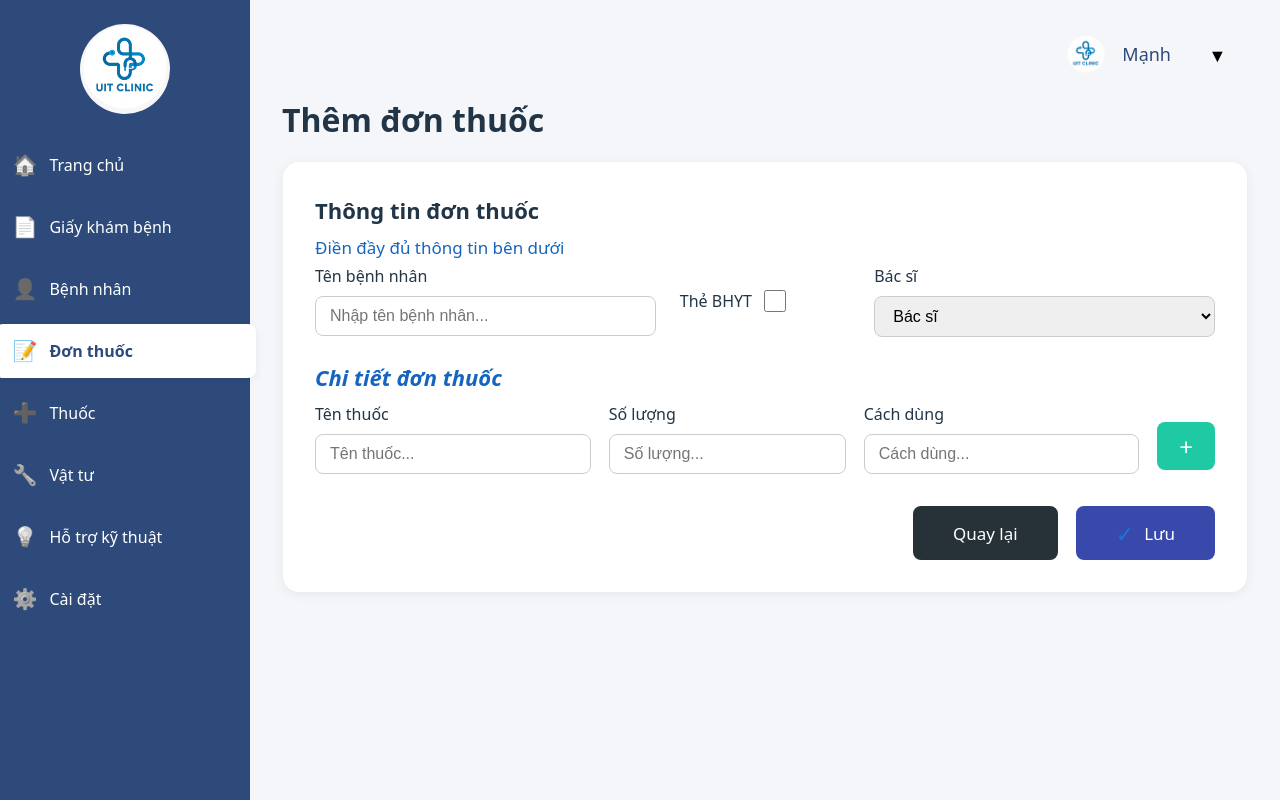
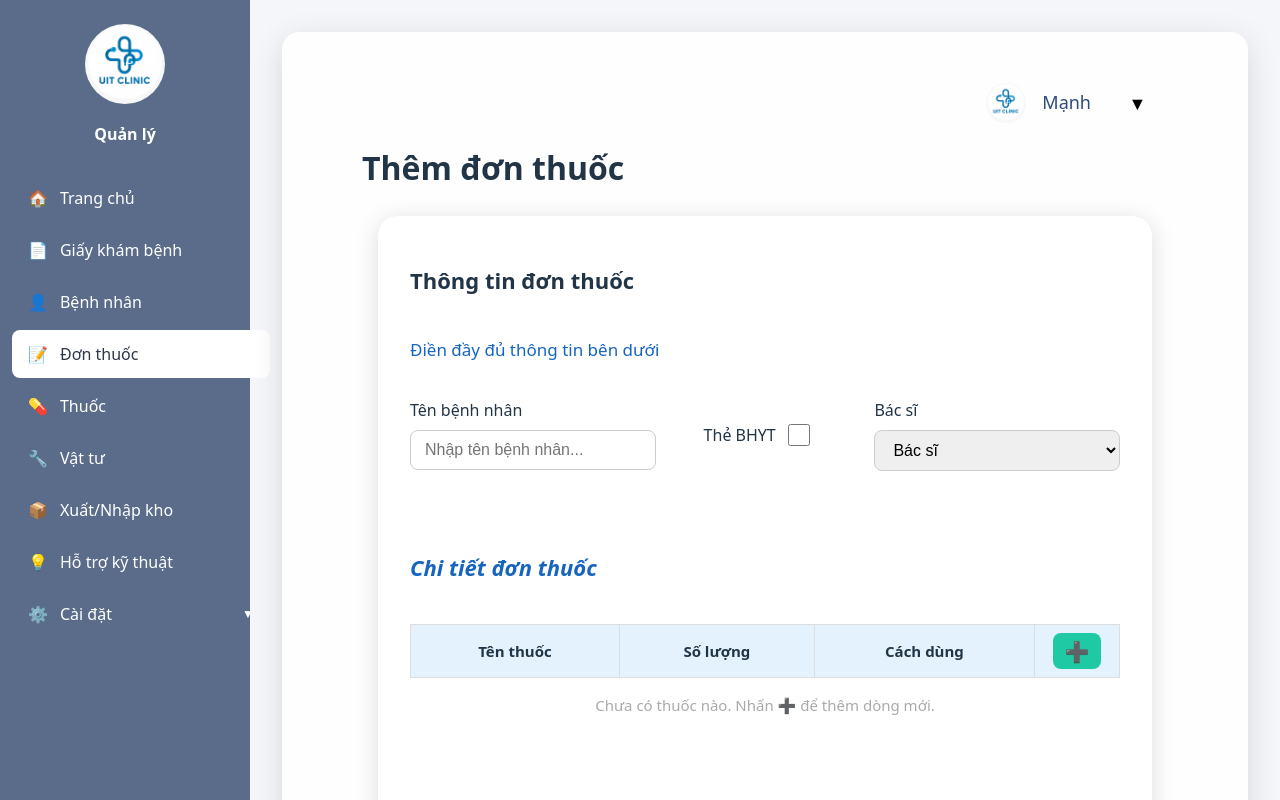
Before and after one commit to tolinh91/UITClinic, a React (Vite) app in the folder frontend/phongmach/: page /qldonthuoc/tao in a window 1280 px wide. Shown: the top 800 px of the page. Built offline with nearby package versions, Linux system fonts and the light colour scheme.

Commit message:
Create CreateDT

```diff
--- a/frontend/phongmach/src/pages/BenhNhan/DanhSachBenhNhan.tsx
+++ b/frontend/phongmach/src/pages/BenhNhan/DanhSachBenhNhan.tsx
@@ -46,6 +46,111 @@ const DanhSachBenhNhan: React.FC = () => {
 
   if (loading) return <p>Đang tải...</p>;
   if (error) return <p style={{ color: "red" }}>{error}</p>;
+  const validateDate = (dateString: string): boolean => {
+    if (!dateString) return true; // Allow empty date
+
+    // Parse date in dd/mm/yyyy or dd/mm/yy format
+    const dateRegex = /^(\d{1,2})\/(\d{1,2})\/(\d{2,4})$/;
+    const match = dateString.match(dateRegex);
+
+    if (!match) return false;
+
+    let day = parseInt(match[1], 10);
+    let month = parseInt(match[2], 10);
+    let year = parseInt(match[3], 10);
+
+    // Convert 2-digit year to 4-digit year
+    if (year < 100) {
+      year += year < 50 ? 2000 : 1900;
+    }
+
+    // Check if date is valid
+    const date = new Date(year, month - 1, day);
+    if (date.getFullYear() !== year || date.getMonth() !== month - 1 || date.getDate() !== day) {
+      return false;
+    }
+
+    // Check date range: 1/1/1900 to current date
+    const minDate = new Date(1900, 0, 1);
+    const maxDate = new Date();
+
+    return date >= minDate && date <= maxDate;
+  };
+
+  const handleSearch = () => {
+    if (!search.trim()) return benhNhanList;
+    return benhNhanList.filter(bn =>
+      bn.tenBenhNhan.toLowerCase().includes(search.toLowerCase()) ||
+      bn.maBenhNhan.toLowerCase().includes(search.toLowerCase()) ||
+      bn.soDienThoai.includes(search)
+    );
+  };
+
+  const handleEdit = (benhNhan: BenhNhan) => {
+    setEditingId(benhNhan.id);
+    setEditFormData({ ...benhNhan });
+  };
+
+  const handleSave = () => {
+    if (editFormData && editingId) {
+      // Validate birth date before saving
+      if (editFormData.ngaySinh && !validateDate(editFormData.ngaySinh)) {
+        alert("Ngày sinh không hợp lệ. Vui lòng nhập ngày sinh theo định dạng dd/mm/yyyy và trong khoảng từ 1/1/1900 đến ngày hiện tại");
+        return;
+      }
+
+      setBenhNhanList(prev => {
+        const updated = prev.map(bn => bn.id === editingId ? editFormData : bn);
+        localStorage.setItem('benhNhanList', JSON.stringify(updated));
+        return updated;
+      });
+      setEditingId(null);
+      setEditFormData(null);
+    }
+  };
+
+  const handleCancel = () => {
+    setEditingId(null);
+    setEditFormData(null);
+  };
+
+  const handleInputChange = (field: keyof BenhNhan, value: string) => {
+    if (editFormData) {
+      setEditFormData(prev => prev ? { ...prev, [field]: value } : null);
+    }
+  };
+
+  const handleDeleteClick = (benhNhan: BenhNhan) => {
+    setDeleteTarget(benhNhan);
+    setShowDeleteConfirm(true);
+  };
+
+  const handleDeleteConfirm = () => {
+    if (deleteTarget) {
+      setBenhNhanList(prev => {
+        const updated = prev.filter(bn => bn.id !== deleteTarget.id);
+        localStorage.setItem('benhNhanList', JSON.stringify(updated));
+        return updated;
+      });
+      setDeletedPatientInfo(`${deleteTarget.maBenhNhan} ${deleteTarget.tenBenhNhan}`);
+      setShowDeleteSuccess(true);
+      setTimeout(() => setShowDeleteSuccess(false), 4000);
+    }
+    setShowDeleteConfirm(false);
+    setDeleteTarget(null);
+  };
+
+  const handleDeleteCancel = () => {
+    setShowDeleteConfirm(false);
+    setDeleteTarget(null);
+  };
+
+  const handleMenuSelect = (option: string) => {
+    setMenuOpen(false);
+    if (option === "Thông tin cá nhân") navigate("/profile");
+    else if (option === "Đổi mật khẩu") navigate("/changepassword");
+    else if (option === "Thoát") navigate("/login");
+  };
 
   return (
     <div>
--- a/frontend/phongmach/src/pages/DonThuoc/CreateDT.tsx
+++ b/frontend/phongmach/src/pages/DonThuoc/CreateDT.tsx
@@ -1,28 +1,26 @@
 import React, { useState } from "react";
 import { useNavigate, useLocation } from "react-router-dom";
 import appIcon from '../../assets/appicon.png';
+import Sidebar from '../../components/Sidebar';
 
-const sidebarItems = [
-  { label: "Trang chủ", icon: "🏠", route: "/main" },
-  { label: "Giấy khám bệnh", icon: "📄", route: "/qlgkb" },
-  { label: "Bệnh nhân", icon: "👤", route: "/qlbenhnhan" },
-  { label: "Đơn thuốc", icon: "📝", route: "/qldonthuoc" },
-  { label: "Thuốc", icon: "➕", route: "/thuoc" },
-  { label: "Vật tư", icon: "🔧", route: "/qlvattu" },
-  { label: "Hỗ trợ kỹ thuật", icon: "💡", route: "/hotro" },
-  { label: "Cài đặt", icon: "⚙️", route: "/caidat" },
-];
+// ...existing code...
 
 const CreateDT = () => {
   const navigate = useNavigate();
   const location = useLocation();
-  const [active, setActive] = useState("Đơn thuốc");
+  // ...existing code...
   const [menuOpen, setMenuOpen] = useState(false);
 
-  React.useEffect(() => {
-    const found = sidebarItems.find(item => item.route === location.pathname);
-    if (found) setActive(found.label);
-  }, [location.pathname]);
+  // ...existing code...
+
+  // Lấy danh sách bệnh nhân từ localStorage
+  const benhNhanList = React.useMemo(() => {
+    try {
+      return JSON.parse(localStorage.getItem('benhNhanList') || '[]');
+    } catch {
+      return [];
+    }
+  }, []);
 
   // Form state
   const [form, setForm] = useState({
@@ -45,17 +43,12 @@ const CreateDT = () => {
   };
 
   // Thêm thuốc vào danh sách
+  // Thêm dòng mới rỗng vào danh sách thuốc
   const handleAddMedicine = () => {
-    if (!form.medicine || !form.quantity || !form.usage) return;
     setMedicines(prev => [
       ...prev,
-      {
-        medicine: form.medicine,
-        quantity: form.quantity,
-        usage: form.usage
-      }
+      { medicine: '', quantity: '', usage: '' }
     ]);
-    setForm(f => ({ ...f, medicine: '', quantity: '', usage: '' }));
   };
 
   // Xóa thuốc khỏi danh sách
@@ -84,40 +77,52 @@ const CreateDT = () => {
   };
 
   return (
-    <form style={{ minHeight: '100vh', width: '100vw', display: 'flex', background: '#f5f6fa' }} onSubmit={handleSave}>
-      {/* Sidebar */}
-      <div style={{ width: 250, minWidth: 70, background: '#2d4a7a', color: '#fff', display: 'flex', flexDirection: 'column', alignItems: 'center', paddingTop: 24, position: 'relative' }}>
-        <img src={appIcon} alt="logo" style={{ width: '70%', maxWidth: 90, minWidth: 50, borderRadius: '50%', marginBottom: 24, background: '#fff', objectFit: 'cover' }} />
-        {sidebarItems.map(item => (
+    <form
+      style={{
+        minHeight: '100vh',
+        width: '100vw',
+        display: 'flex',
+        background: '#f5f6fa',
+        flexWrap: 'wrap',
+        boxSizing: 'border-box',
+      }}
+      onSubmit={handleSave}
+    >
+      {/* Sidebar thay thế bằng component Sidebar giống MainPage */}
+      <div style={{ minWidth: 0 }}>
+        <Sidebar activePage="Đơn thuốc" />
+      </div>
+      {/* Main content */}
       <div
-            key={item.label}
-            onClick={() => navigate(item.route)}
         style={{
-              width: '90%',
+          flex: 1,
+          padding: '48px 48px 0 48px',
+          minWidth: 0,
           display: 'flex',
-              alignItems: 'center',
-              gap: 12,
-              padding: '12px 18px',
-              marginBottom: 8,
-              borderRadius: 8,
-              background: active === item.label ? '#fff' : 'transparent',
-              color: active === item.label ? '#2d4a7a' : '#fff',
-              fontWeight: active === item.label ? 600 : 400,
-              cursor: 'pointer',
-              boxShadow: active === item.label ? '0 2px 8px #0001' : 'none',
-              transition: 'all 0.2s',
-              fontSize: '1rem',
+          flexDirection: 'column',
+          background: 'rgba(255,255,255,0.92)',
+          margin: '32px',
+          borderRadius: '18px',
+          boxShadow: '0 8px 32px rgba(0,0,0,0.12)',
+          position: 'relative',
+          maxWidth: 1400,
+          width: '100%',
+          boxSizing: 'border-box',
+          transition: 'all 0.3s',
         }}
       >
-            <span style={{ fontSize: 20, color: active === item.label ? '#2d4a7a' : '#e0e6ef', filter: active === item.label ? '' : 'grayscale(1)' }}>{item.icon}</span>
-            <span style={{ display: 'inline-block', whiteSpace: 'nowrap', overflow: 'hidden', textOverflow: 'ellipsis' }}>{item.label}</span>
-          </div>
-        ))}
-      </div>
-      {/* Main content */}
-      <div style={{ flex: 1, padding: '32px 0 0 0', minWidth: 0, display: 'flex', flexDirection: 'column' }}>
         {/* Top right menu */}
-        <div style={{ display: 'flex', justifyContent: 'flex-end', alignItems: 'center', gap: 16, flexWrap: 'wrap', padding: '0 32px' }}>
+        <div
+          style={{
+            display: 'flex',
+            justifyContent: 'flex-end',
+            alignItems: 'center',
+            gap: 16,
+            flexWrap: 'wrap',
+            padding: '0 32px',
+            flexDirection: 'row',
+          }}
+        >
           <img src={appIcon} alt="logo" style={{ width: 40, borderRadius: '50%' }} />
           <span style={{ fontWeight: 500, fontSize: 18, color: '#2d4a7a' }}>Mạnh</span>
           <div style={{ position: 'relative' }}>
@@ -146,27 +151,77 @@ const CreateDT = () => {
           </div>
         </div>
         {/* Title */}
-        <div style={{ display: 'flex', alignItems: 'center', padding: '0 32px', marginTop: 18 }}>
+        <div
+          style={{
+            display: 'flex',
+            alignItems: 'center',
+            padding: '0 32px',
+            marginTop: 18,
+            flexWrap: 'wrap',
+            gap: 12,
+          }}
+        >
           <div style={{ fontSize: '2rem', fontWeight: 600 }}>Thêm đơn thuốc</div>
         </div>
         {/* Form card */}
-        <div style={{ padding: '0 32px', marginTop: 18, marginBottom: 24 }}>
-          <div style={{ background: '#fff', borderRadius: 16, padding: 32, maxWidth: 900, margin: '0 auto', boxShadow: '0 2px 12px #0001' }}>
+        <div
+          style={{
+            padding: '0 48px',
+            marginTop: 24,
+            marginBottom: 32,
+            boxSizing: 'border-box',
+            width: '100%',
+            maxWidth: 1200,
+            marginLeft: 'auto',
+            marginRight: 'auto',
+          }}
+        >
+          <div
+            style={{
+              background: '#fff',
+              borderRadius: 20,
+              padding: '48px 32px',
+              maxWidth: 1200,
+              margin: '0 auto',
+              boxShadow: '0 4px 24px #0002',
+              boxSizing: 'border-box',
+              width: '100%',
+              display: 'flex',
+              flexDirection: 'column',
+              gap: 32,
+              transition: 'all 0.3s',
+            }}
+          >
             {/* Thông tin đơn thuốc */}
             <div style={{ fontWeight: 600, fontSize: 22, marginBottom: 8 }}>Thông tin đơn thuốc</div>
             <div style={{ color: '#1565c0', fontWeight: 500, fontSize: 17, marginBottom: 4 }}>Điền đầy đủ thông tin bên dưới</div>
-            <div style={{ display: 'flex', gap: 24, marginBottom: 18 }}>
-              <div style={{ flex: 2, display: 'flex', flexDirection: 'column', gap: 8 }}>
+            <div
+              style={{
+                display: 'flex',
+                gap: 48,
+                marginBottom: 24,
+                flexWrap: 'wrap',
+                width: '100%',
+                justifyContent: 'space-between',
+              }}
+            >
+              <div style={{ flex: 2, display: 'flex', flexDirection: 'column', gap: 8, minWidth: 180, width: '100%' }}>
                 <label style={{ fontWeight: 500 }}>Tên bệnh nhân</label>
-                <input name="patient" value={form.patient ?? ''} onChange={handleChange} style={{ padding: '10px 14px', borderRadius: 8, border: '1px solid #ccc', fontSize: 16 }} placeholder="Nhập tên bệnh nhân..." />
+                <input
+                  name="patient"
+                  value={form.patient ?? ''}
+                  onChange={handleChange}
+                  style={{ padding: '10px 14px', borderRadius: 8, border: '1px solid #ccc', fontSize: 16 }}
+                  placeholder="Nhập tên bệnh nhân..."
+                />
               </div>
               <div style={{ flex: 1, display: 'flex', alignItems: 'center', gap: 8 }}>
-                <label style={{ fontWeight: 500 }}>Thẻ BHYT</label>
-                <input type="checkbox" name="bhyt" checked={!!form.bhyt} onChange={handleChange} style={{ width: 22, height: 22 }} />
+                <label style={{ fontWeight: 500, minWidth: 70 }}>Thẻ BHYT</label>
+                <input type="checkbox" name="bhyt" checked={!!form.bhyt} onChange={handleChange} style={{ width: 22, height: 22, minWidth: 22 }} />
               </div>
               <div style={{ flex: 2, display: 'flex', flexDirection: 'column', gap: 8 }}>
                 <label style={{ fontWeight: 500 }}>Bác sĩ</label>
-                <select name="doctor" value={form.doctor ?? ''} onChange={handleChange} style={{ padding: '10px 14px', borderRadius: 8, border: '1px solid #ccc', fontSize: 16 }}>
+                <select name="doctor" value={form.doctor ?? ''} onChange={handleChange} style={{ padding: '10px 14px', borderRadius: 8, border: '1px solid #ccc', fontSize: 16, minWidth: 120 }}>
                   <option value="">Bác sĩ</option>
                   <option value="BS01">BS01</option>
                   <option value="BS02">BS02</option>
@@ -175,59 +230,98 @@ const CreateDT = () => {
             </div>
             {/* Chi tiết đơn thuốc */}
             <div style={{ fontWeight: 600, fontSize: 22, marginBottom: 8, marginTop: 24, color: '#1565c0', fontStyle: 'italic' }}>Chi tiết đơn thuốc</div>
-            <div style={{ display: 'flex', gap: 18, marginBottom: 18, alignItems: 'flex-end' }}>
-              <div style={{ flex: 2, display: 'flex', flexDirection: 'column', gap: 8 }}>
-                <label style={{ fontWeight: 500 }}>Tên thuốc</label>
-                <input name="medicine" value={form.medicine ?? ''} onChange={handleChange} style={{ padding: '10px 14px', borderRadius: 8, border: '1px solid #ccc', fontSize: 16 }} placeholder="Tên thuốc..." />
-              </div>
-              <div style={{ flex: 1, display: 'flex', flexDirection: 'column', gap: 8 }}>
-                <label style={{ fontWeight: 500 }}>Số lượng</label>
-                <input name="quantity" value={form.quantity ?? ''} onChange={handleChange} style={{ padding: '10px 14px', borderRadius: 8, border: '1px solid #ccc', fontSize: 16 }} placeholder="Số lượng..." />
-              </div>
-              <div style={{ flex: 2, display: 'flex', flexDirection: 'column', gap: 8 }}>
-                <label style={{ fontWeight: 500 }}>Cách dùng</label>
-                <input name="usage" value={form.usage ?? ''} onChange={handleChange} style={{ padding: '10px 14px', borderRadius: 8, border: '1px solid #ccc', fontSize: 16 }} placeholder="Cách dùng..." />
-              </div>
-              <div style={{ display: 'flex', flexDirection: 'row', gap: 8, alignItems: 'flex-end', marginBottom: 4 }}>
-                <button type="button" style={{ width: 48, height: 48, background: '#1ec9a4', color: '#fff', border: 'none', borderRadius: 8, fontWeight: 500, fontSize: 24, cursor: 'pointer', display: 'flex', alignItems: 'center', justifyContent: 'center' }} title="Thêm" onClick={handleAddMedicine}>
-                  <span style={{ display: 'inline-block', fontSize: 24 }}>+</span>
-                </button>
-              </div>
-            </div>
-            {/* Danh sách thuốc đã thêm */}
-            {medicines.length > 0 && (
-              <div style={{ marginTop: 12, marginBottom: 18 }}>
-                <table style={{ width: '100%', borderCollapse: 'collapse', fontSize: 15 }}>
+            <div style={{ width: '100%', marginBottom: 24, overflowX: 'auto', maxWidth: '100vw' }}>
+              <table style={{ minWidth: 600, width: '100%', borderCollapse: 'collapse', fontSize: 15, tableLayout: 'auto' }}>
                 <thead>
                   <tr style={{ background: '#e3f2fd' }}>
                       <th style={{ padding: '8px 12px', border: '1px solid #ddd' }}>Tên thuốc</th>
                       <th style={{ padding: '8px 12px', border: '1px solid #ddd' }}>Số lượng</th>
                       <th style={{ padding: '8px 12px', border: '1px solid #ddd' }}>Cách dùng</th>
-                      <th style={{ padding: '8px 12px', border: '1px solid #ddd' }}>Xóa</th>
+                      <th style={{ padding: '8px 12px', border: '1px solid #ddd', textAlign: 'center', width: 60 }}>
+                        <button type="button" style={{ width: 36, height: 36, background: '#1ec9a4', color: '#fff', border: 'none', borderRadius: 8, fontWeight: 500, fontSize: 20, cursor: 'pointer', display: 'inline-flex', alignItems: 'center', justifyContent: 'center' }} title="Thêm dòng mới" onClick={handleAddMedicine}>
+                          <span style={{ display: 'inline-block', fontSize: 20 }}>➕</span>
+                        </button>
+                      </th>
                   </tr>
                 </thead>
                 <tbody>
                   {medicines.map((med, idx) => (
                     <tr key={idx}>
-                        <td style={{ padding: '8px 12px', border: '1px solid #ddd' }}>{med.medicine}</td>
-                        <td style={{ padding: '8px 12px', border: '1px solid #ddd' }}>{med.quantity}</td>
-                        <td style={{ padding: '8px 12px', border: '1px solid #ddd' }}>{med.usage}</td>
+                       <td style={{ padding: '8px 12px', border: '1px solid #ddd', minWidth: 120 }}>
+                         <input
+                           type="text"
+                           value={med.medicine}
+                           onChange={e => {
+                             const value = e.target.value;
+                             setMedicines(prev => prev.map((m, i) => i === idx ? { ...m, medicine: value } : m));
+                           }}
+                           placeholder="Tên thuốc..."
+                           style={{ width: '100%', minWidth: 100, maxWidth: 200, padding: '6px 10px', borderRadius: 6, border: '1px solid #ccc', fontSize: 15, boxSizing: 'border-box' }}
+                         />
+                       </td>
+                       <td style={{ padding: '8px 12px', border: '1px solid #ddd', minWidth: 80 }}>
+                         <input
+                           type="text"
+                           value={med.quantity}
+                           onChange={e => {
+                             const value = e.target.value;
+                             setMedicines(prev => prev.map((m, i) => i === idx ? { ...m, quantity: value } : m));
+                           }}
+                           placeholder="Số lượng..."
+                           style={{ width: '100%', minWidth: 60, maxWidth: 120, padding: '8px 12px', borderRadius: 6, border: '1px solid #ccc', fontSize: 15, boxSizing: 'border-box' }}
+                         />
+                       </td>
+                       <td style={{ padding: '8px 12px', border: '1px solid #ddd', minWidth: 120 }}>
+                         <input
+                           type="text"
+                           value={med.usage}
+                           onChange={e => {
+                             const value = e.target.value;
+                             setMedicines(prev => prev.map((m, i) => i === idx ? { ...m, usage: value } : m));
+                           }}
+                           placeholder="Cách dùng..."
+                           style={{ width: '100%', minWidth: 100, maxWidth: 220, padding: '6px 10px', borderRadius: 6, border: '1px solid #ccc', fontSize: 15, boxSizing: 'border-box' }}
+                         />
+                       </td>
                       <td style={{ padding: '8px 12px', border: '1px solid #ddd', textAlign: 'center' }}>
-                          <button type="button" style={{ background: '#e53935', color: '#fff', border: 'none', borderRadius: 6, padding: '4px 10px', cursor: 'pointer' }} title="Xóa" onClick={() => handleRemoveMedicine(idx)}>
-                            <span style={{ fontSize: 18 }}>&#128465;</span>
+                        <button
+                          type="button"
+                          style={{ width: 32, height: 32, background: '#e53935', color: '#fff', border: 'none', borderRadius: 8, fontWeight: 500, fontSize: 18, cursor: 'pointer', display: 'inline-flex', alignItems: 'center', justifyContent: 'center' }}
+                          title="Xóa dòng này"
+                          onClick={() => handleRemoveMedicine(idx)}
+                        >
+                          <span style={{ display: 'inline-block', fontSize: 18 }}>🗑️</span>
                         </button>
                       </td>
                     </tr>
                   ))}
+                  {medicines.length === 0 && (
+                    <tr>
+                      <td colSpan={4} style={{ textAlign: 'center', padding: '16px', color: '#aaa' }}>Chưa có thuốc nào. Nhấn ➕ để thêm dòng mới.</td>
+                    </tr>
+                  )}
                 </tbody>
               </table>
             </div>
-            )}
+            {/* Danh sách thuốc đã thêm */}
+            {/* Đã xóa icon delete, cột Tên thuốc, Số lượng, Cách dùng */}
             {/* Footer buttons */}
-            <div style={{ display: 'flex', justifyContent: 'flex-end', gap: 18, marginTop: 32 }}>
-              <button type="button" style={{ background: '#263238', color: '#fff', border: 'none', borderRadius: 8, padding: '12px 40px', fontWeight: 500, fontSize: 17, cursor: 'pointer' }} onClick={() => navigate('/qldonthuoc')}>Quay lại</button>
+            <div
+              style={{
+                display: 'flex',
+                justifyContent: 'flex-end',
+                gap: 32,
+                marginTop: 48,
+                flexWrap: 'wrap',
+                width: '100%',
+              }}
+            >
+              <button type="button" style={{ background: '#757575', color: '#fff', border: 'none', borderRadius: 8, padding: '12px 40px', fontWeight: 500, fontSize: 17, cursor: 'pointer', display: 'flex', alignItems: 'center', gap: 10 }} onClick={() => navigate('/qldonthuoc')}>
+                <span style={{ display: 'inline-block', fontSize: 22, color: '#fff', marginRight: 6 }}>🔙</span>
+                Quay lại
+              </button>
               <button type="submit" style={{ background: '#3949ab', color: '#fff', border: 'none', borderRadius: 8, padding: '12px 40px', fontWeight: 500, fontSize: 17, cursor: 'pointer', display: 'flex', alignItems: 'center', gap: 10 }}>
-                <span style={{ display: 'inline-block', fontSize: 22, color: '#1976d2' }}>&#10003;</span>
+                <span style={{ display: 'inline-block', fontSize: 22, color: '#fff' }}>💾</span>
                 Lưu
               </button>
             </div>
```
Also changed, not shown: frontend/phongmach/src/pages/BenhNhan/CreateBN.tsx (+9 -1 lines), frontend/phongmach/src/pages/DonThuoc/QLDonThuoc.tsx (+37 -27 lines). Lines whose indentation alone changed are shown as unchanged.
